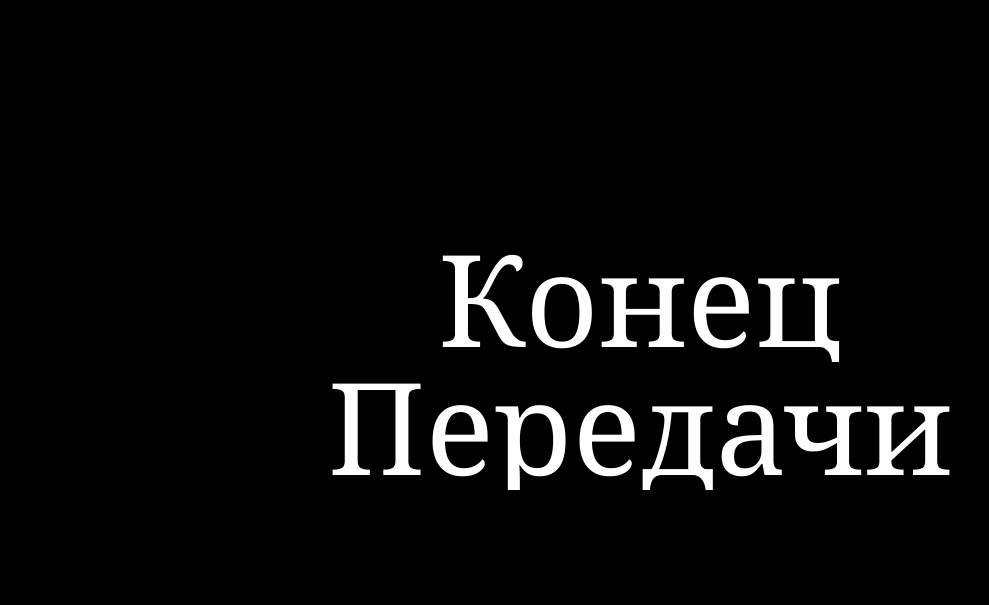
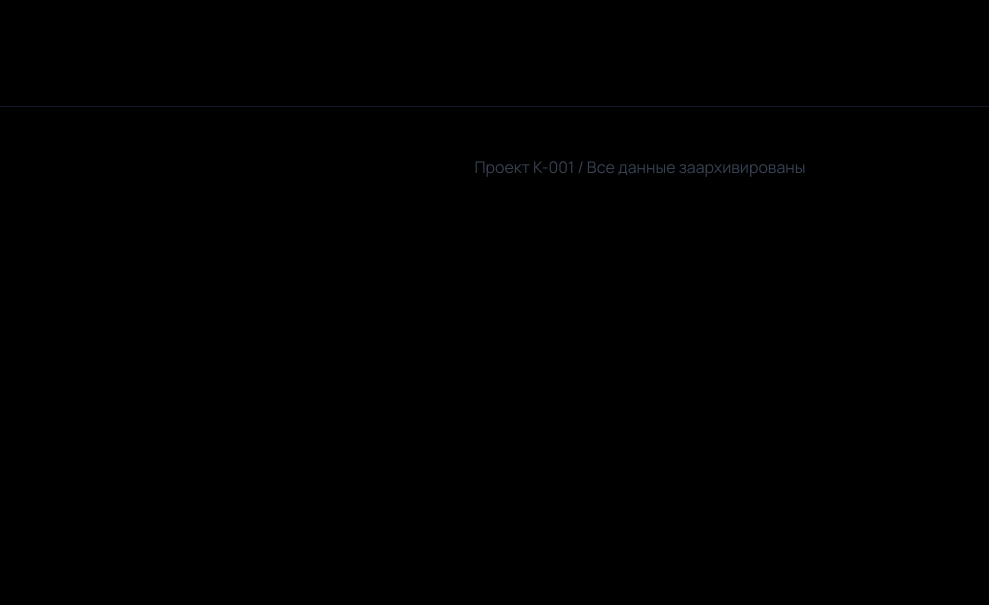
Before and after one commit to doxxile/gogal, a plain HTML site: page index.html in a window 1280 px wide. Shown: the part 2195-2800 px from the top of the page, without its empty margins (0-989 px from the left). After the commit the page ends 2422 px from the top, so only its background shows below. Drawn offline with nearby package versions, Linux system fonts and the light colour scheme.

Commit message:
Update index.html

```diff
--- a/index.html
+++ b/index.html
@@ -125,7 +125,7 @@
         <!-- HERO СЕКЦИЯ -->
         <section class="min-h-screen w-full flex flex-col items-center justify-center p-6">
             <h1 class="font-serif hero-title text-center">
-                <span class="line-parent block"><span class="line-child block">KOSTYA</span></span>
+                <span class="line-parent block"><span class="line-child block">КОКАЛЬ</span></span>
                 <span class="line-parent block"><span class="line-child block" style="transition-delay: 0.1s;">ARCHIVE</span></span>
             </h1>
         </section>
@@ -156,14 +156,6 @@
             </div>
         </section>
 
-        <!-- ЗАКЛЮЧЕНИЕ -->
-        <section class="py-32 px-6 text-center">
-            <h2 class="font-serif section-title">
-                <span class="line-parent block"><span class="line-child block">Конец</span></span>
-                <span class="line-parent block"><span class="line-child block" style="transition-delay: 0.1s;">Передачи</span></span>
-            </h2>
-        </section>
-    </main>
 
     <footer class="text-center py-12 border-t border-gray-900">
         <p class="text-gray-700">Проект K-001 / Все данные заархивированы</p>
```
